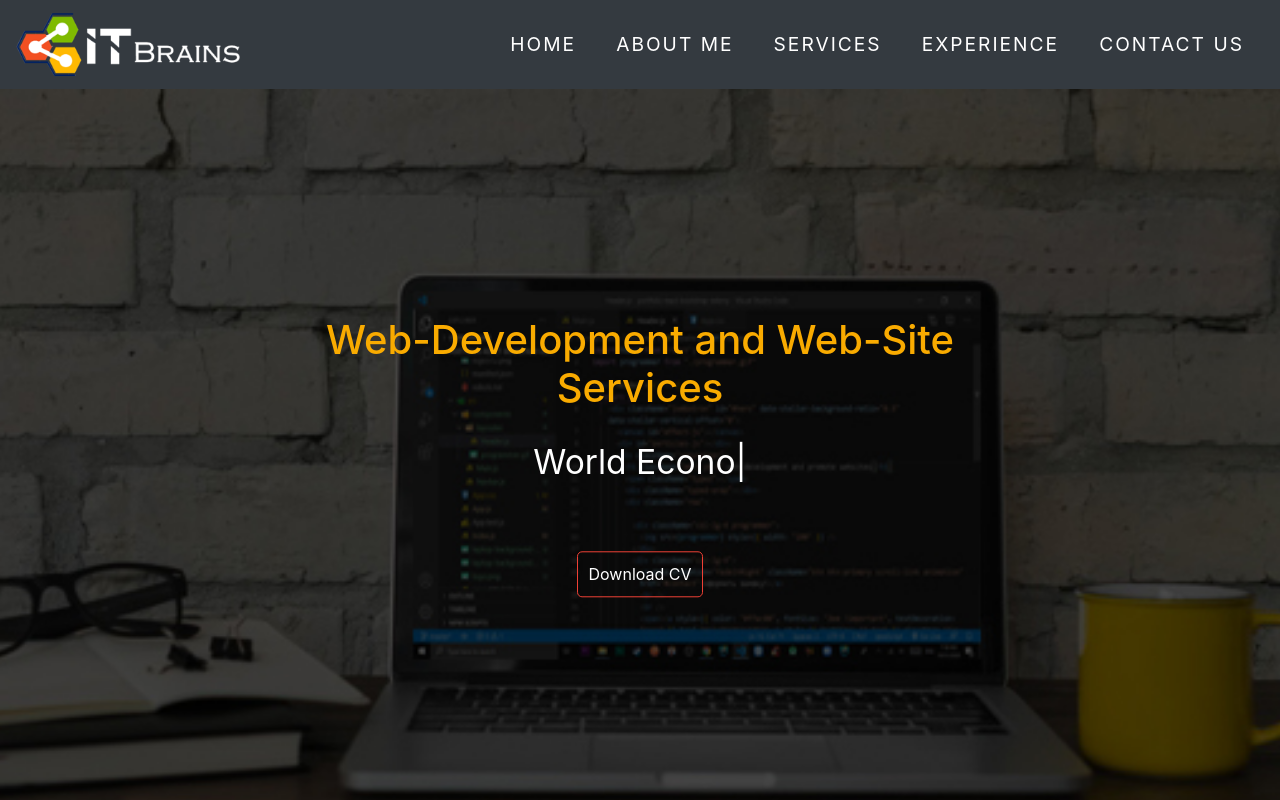
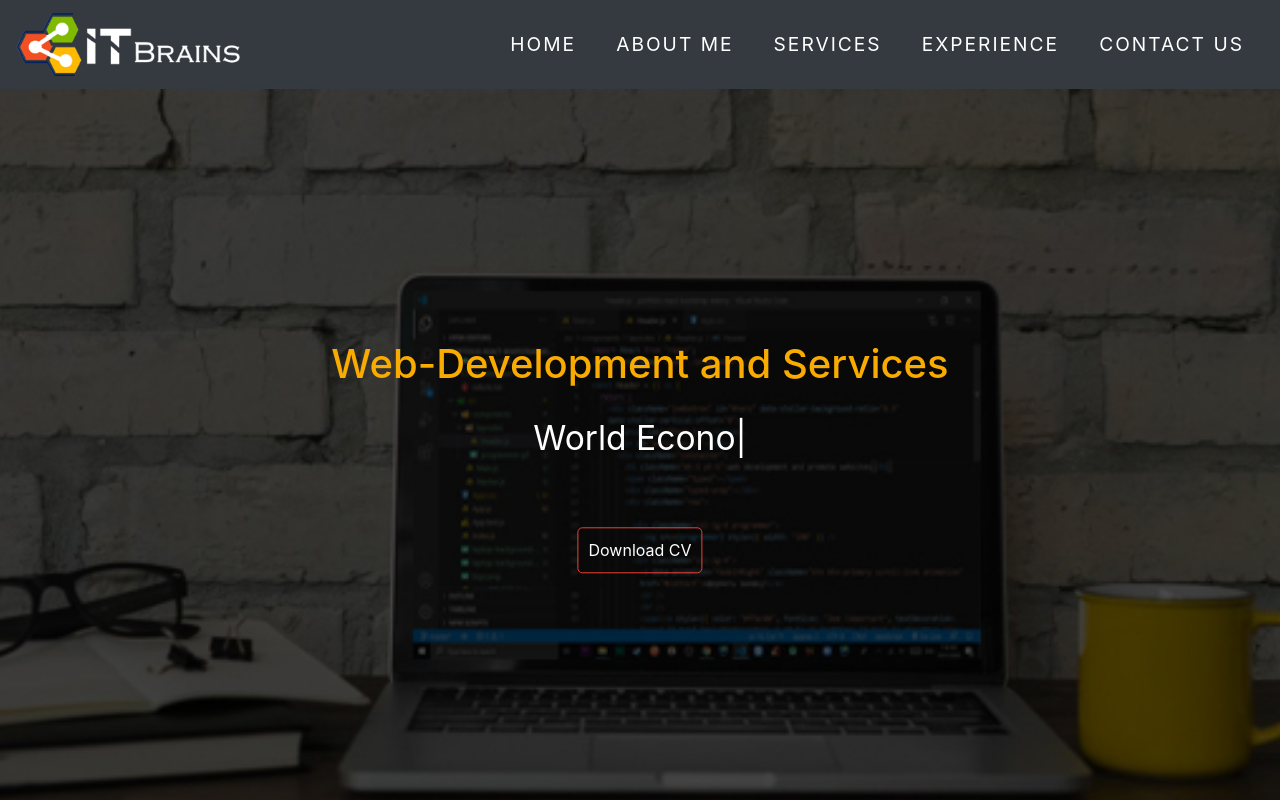
Before and after one commit to TogrulMustafa/portfolio-react, a React (Create React App) app: page / in a window 1280 px wide. Shown: the top 800 px of the page. Built offline with nearby package versions, Linux system fonts and the light colour scheme.

Commit message:
Header-da duzelis edildi

```diff
--- a/src/App.css
+++ b/src/App.css
@@ -56,9 +56,10 @@ nav a.nav-link {
   font-size: 2rem;
   margin-bottom: 25px;
   color: var(--primary-orange);
+  min-width: 18.75rem;
 }
 .typed-text {
-  font-size: 1.8rem;
+  font-size: 1.2rem;
   color: var(--primary-white);
 }
 .downloadCV {
@@ -360,9 +361,6 @@ textarea {
 /* Breakpoints */
 
 @media (min-width: 576px) {
-  .main-info h1 {
-    font-size: 2rem;
-  }
   .typed-text {
     font-size: 1.6rem;
   }
--- a/src/components/Header.jsx
+++ b/src/components/Header.jsx
@@ -6,7 +6,7 @@ const Header = _ => {
     return (
         <div className='header-wrapper'>
             <div className="main-info">
-                <h1>Web-Development and Web-Site Services</h1>
+                <h1>Web-Development and Services</h1>
                 <Typed
                 className='typed-text'
                 strings={[
```
